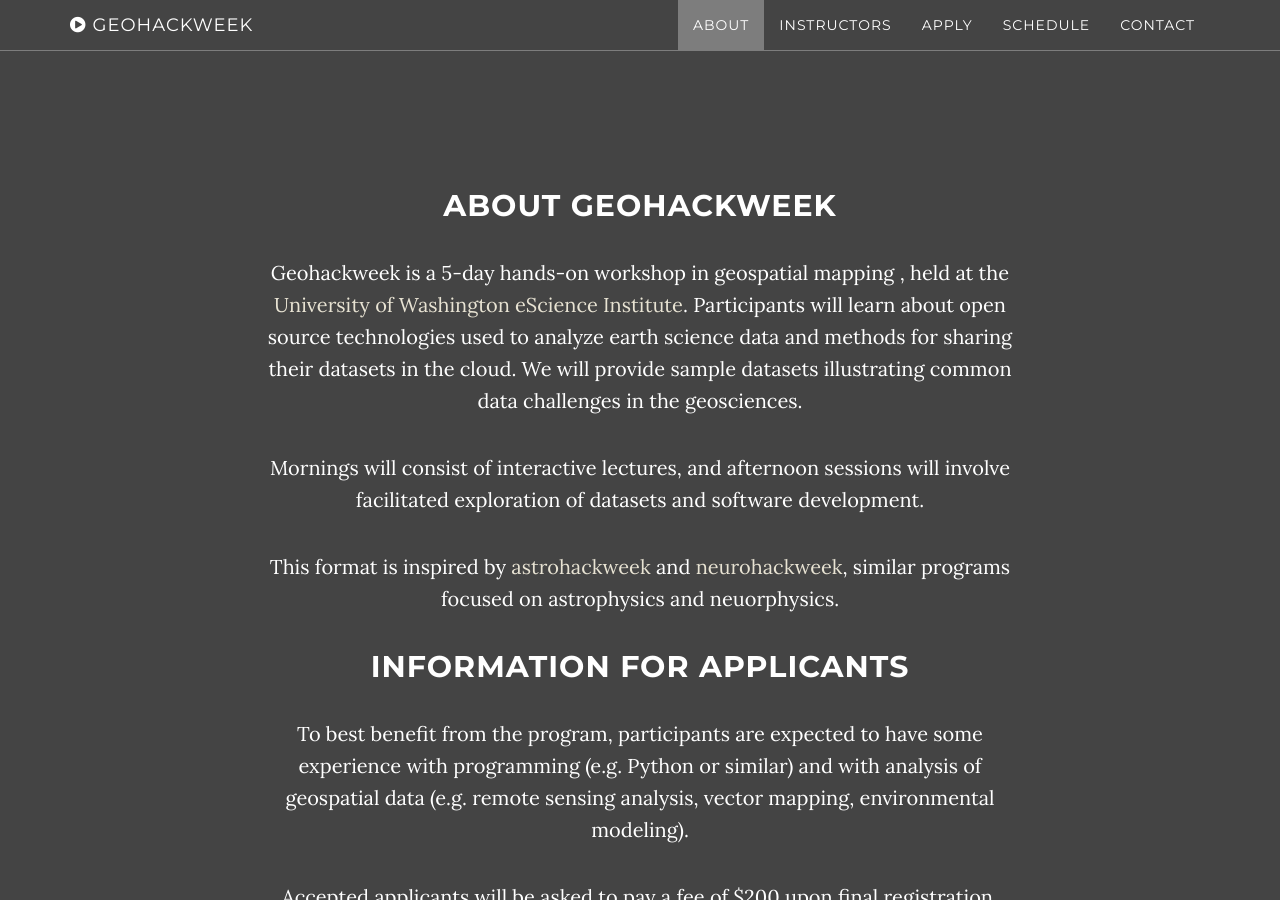
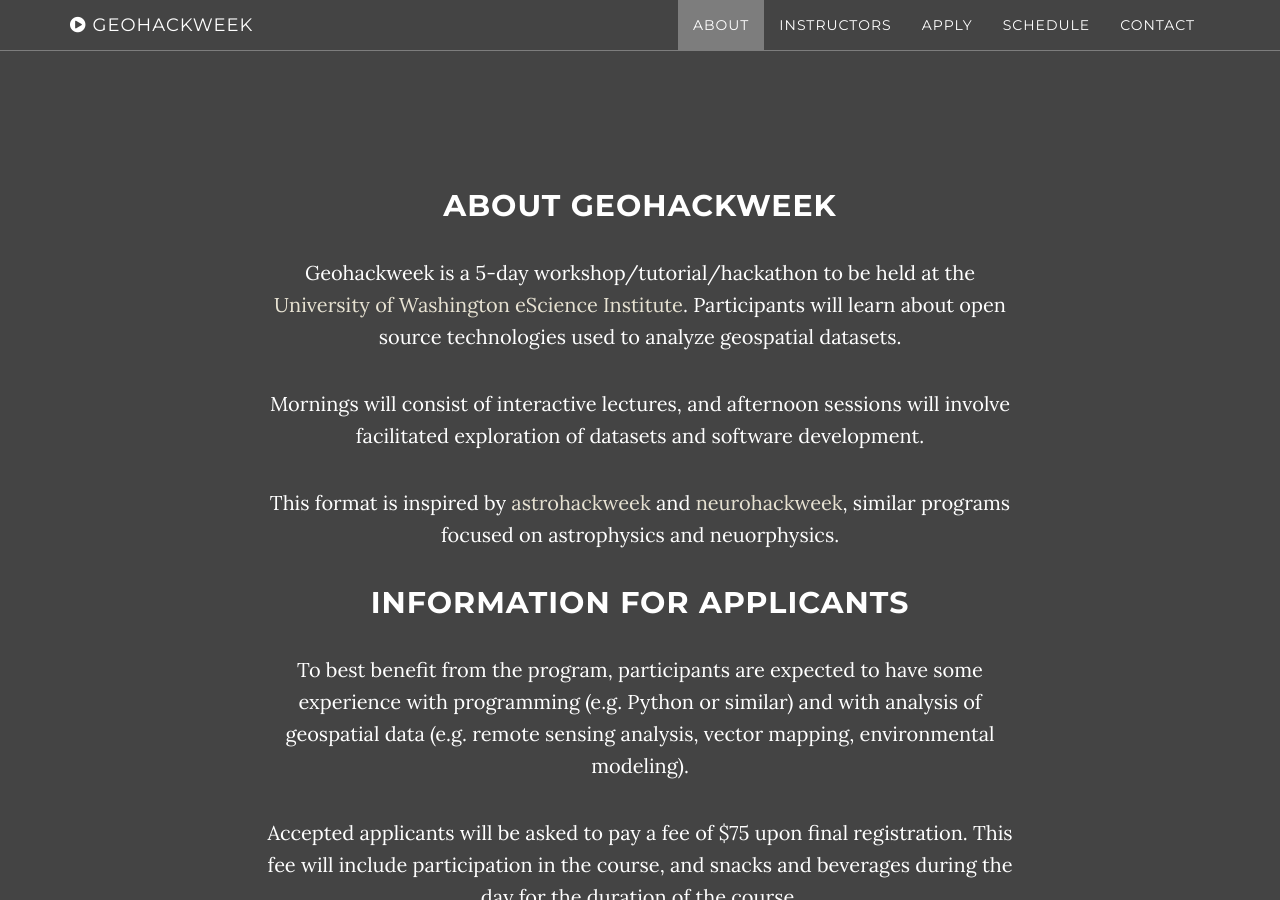
Before and after one commit to geohackweek/geohackweek.github.io, a Jekyll site: the page built from index.html, in a window 1280 px wide and 900 px high, scrolled down 911 px. Built offline with Jekyll 4.4.1, drawn with Linux system fonts in a browser that asks for light colours; some of the changed text lies outside the part shown.

Commit message:
remove eventbrite for now

```diff
--- a/_includes/about.html
+++ b/_includes/about.html
@@ -3,10 +3,8 @@
         <div class="row">
             <div class="col-lg-8 col-lg-offset-2">
                 <h2>About Geohackweek</h2>
-                <p>Geohackweek is a 5-day hands-on workshop in geospatial mapping ,
-                held at the <a href="http://escience.washington.edu/">University of Washington eScience Institute</a>.
-                Participants will learn about open source technologies used to analyze earth science data and methods for sharing their datasets in the cloud.
-                We will provide sample datasets illustrating common data challenges in the geosciences. </p>
+                <p>Geohackweek is a 5-day workshop/tutorial/hackathon to be held at the <a href="http://escience.washington.edu/">University of Washington eScience Institute</a>.
+                Participants will learn about open source technologies used to analyze geospatial datasets. </p>
 
                 <p>Mornings will consist of interactive lectures, and afternoon sessions will involve facilitated
                 exploration of datasets and software development.</p>
@@ -20,8 +18,7 @@
                 and with analysis of geospatial data (e.g. remote sensing analysis, vector mapping, environmental modeling).
                 </p>
                 <p>
-                  Accepted applicants will be asked to pay a fee of $200 upon final registration.
-                    This fee will include participation in the course, and snacks and beverages during the day for the duration of the course.
+                  Accepted applicants will be asked to pay a fee of $75 upon final registration. This fee will include participation in the course, and snacks and beverages during the day for the duration of the course.
                 </p>
             </div>
         </div>
--- a/_includes/download.html
+++ b/_includes/download.html
@@ -3,12 +3,13 @@
         <div class="download-section">
             <div class="container">
                 <div class="col-lg-8 col-lg-offset-2">
-                    <h2>There are two steps required to apply to geohackweek 2016:<h2>
-                        <p>Register here:</p>
-                        <h3><a href="https://www.eventbrite.com/" class="btn btn-default btn-lg">Registration</a></h3>
-                        <p>Fill in required information here:</p>
-                        <h3><a href="https://form.jotform.com/62066401500138" class="btn btn-default btn-lg">form</a></h3>
-                      <p>After you complete these two steps we will e-mail you with a confirmation. <a href="mailto:{{ site.email }}">Contact us</a> if you have questions!</p>
+                    <h2>Registration</h2>
+                    <h3>Before Oct 1, 2016: fill out application form:</h3>
+                       <!-- eventbrite will come after
+                            <h3><a href="https://www.eventbrite.com/" class="btn btn-default btn-lg">Registration</a></h3>
+                       -->
+                        <h3><a href="https://form.jotform.com/62066401500138" class="btn btn-default btn-lg">Application form</a></h3>
+                    <h3>After Oct 1, 2016: if accepted, we will contact you to collect registration fee.</h3>
                 </div>
             </div>
         </div>
--- a/_includes/schedule.html
+++ b/_includes/schedule.html
@@ -17,7 +17,7 @@
     <tbody>
       <tr>
         <td>Morning</td>
-        <td>Welcome and introduction</td>
+        <td>Review of basics: Python, github, docker</td>
         <td>Google Earth Engine Workshop</td>
         <td>open datasets / database management</td>
         <td>lightning talks</td>
```
Also changed, not shown: other parts of _includes/schedule.html (+1 -1 lines).
